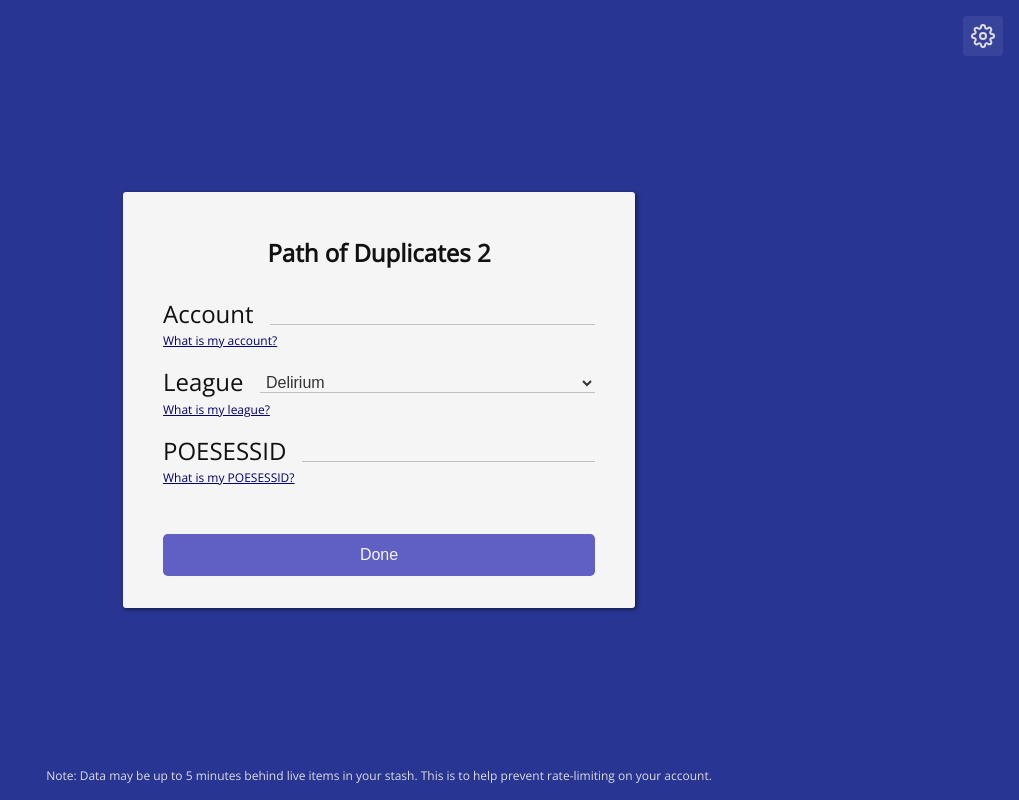
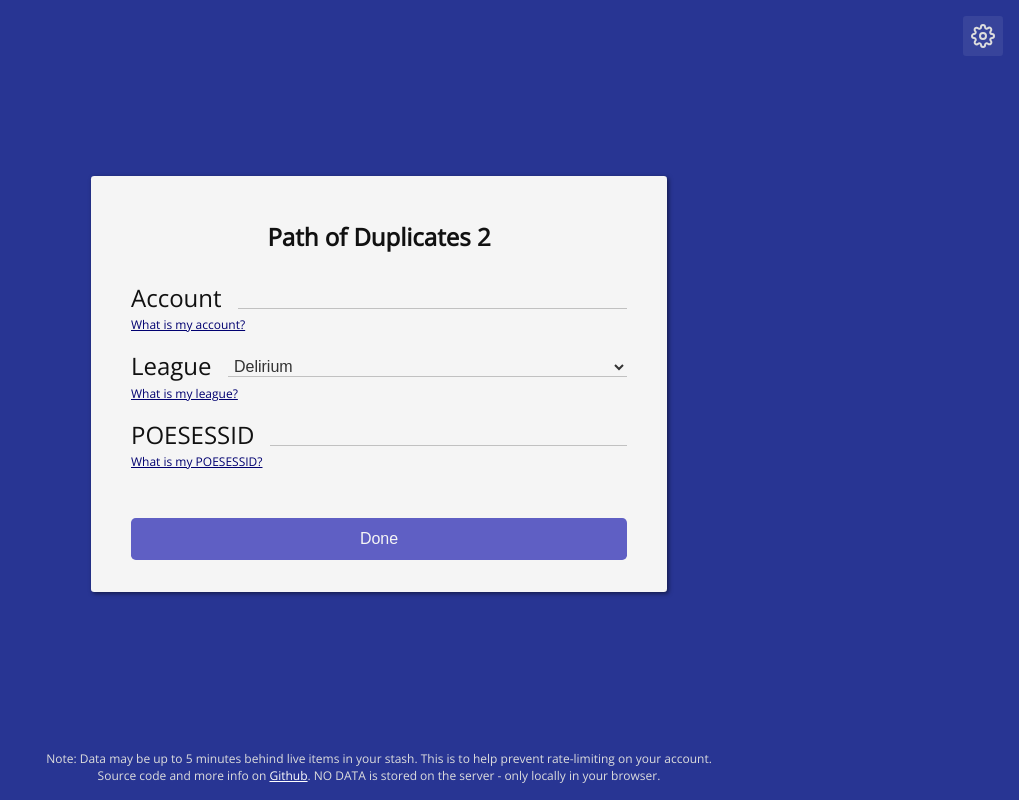
Before and after one commit to amcolash/pathofduplicates2, a React (Create React App) app: page / in a window 1280 px wide. Shown: the whole page, without its empty margins (261-1280 px from the left). Built offline with nearby package versions, Linux system fonts and the light colour scheme.

Commit message:
slight styling tweaks and add info to footer

```diff
--- a/src/App.css
+++ b/src/App.css
@@ -15,4 +15,5 @@ footer {
   bottom: 1rem;
   font-size: 0.75rem;
   color: #ddd;
+  text-align: center;
 }
--- a/src/App.js
+++ b/src/App.js
@@ -47,7 +47,17 @@ export default class App extends React.Component {
           )}
         </Card>
         <footer>
-          Note: Data may be up to 5 minutes behind live items in your stash. This is to help prevent rate-limiting on your account.
+          <span>
+            Note: Data may be up to 5 minutes behind live items in your stash. This is to help prevent rate-limiting on your account.
+          </span>
+          <br />
+          <span>
+            Source code and more info on{' '}
+            <a href="https://github.com/amcolash/pathofduplicates2" target="_blank">
+              Github
+            </a>
+            . NO DATA is stored on the server - only locally in your browser.
+          </span>
         </footer>
       </div>
     );
--- a/src/Card.css
+++ b/src/Card.css
@@ -4,6 +4,8 @@
   border-radius: 0.2rem;
   box-shadow: 0.1rem 0.1rem 0.25rem rgba(0, 0, 0, 0.5);
   min-width: 20rem;
-  max-width: 35rem;
-  width: 35vw;
+  max-width: 95vw;
+  width: 40vw;
+  margin-bottom: 2rem;
+  z-index: 1;
 }
--- a/src/index.css
+++ b/src/index.css
@@ -6,6 +6,10 @@ body {
   background: #283593;
   color: #111;
   user-select: none;
+}
+
+a {
+  color: white;
 }
 
 h2 {
```
